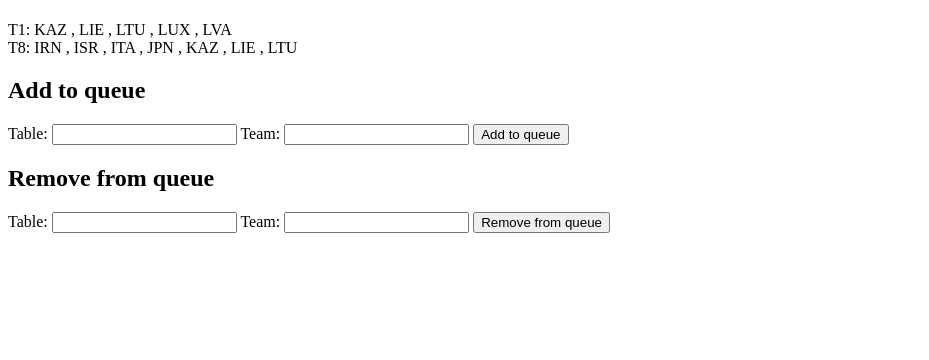
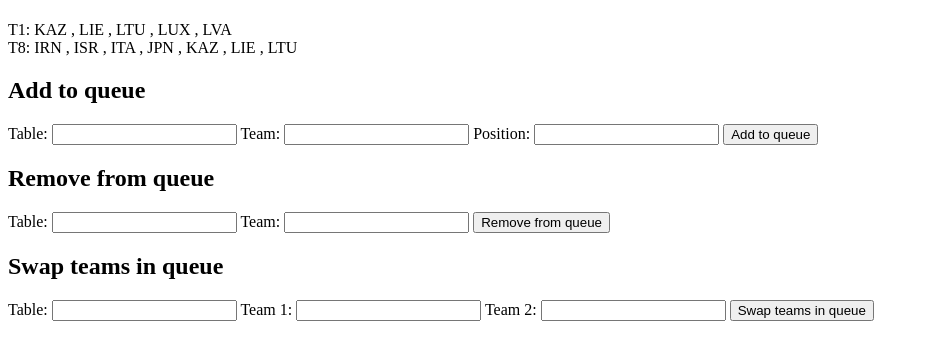
Before and after one commit to estherbod/cohmo, a Flask app: page /schedule/admin in a window 1280 px wide. Shown: the part 45-405 px from the top of the page, without its empty margins (0-929 px from the left). Run offline with Flask 2, Linux system fonts and the light colour scheme; some libraries are stand-ins or nearby versions.

Commit message:
First complete version of schedule_admin

```diff
--- a/cohmo/static/schedule_admin.js
+++ b/cohmo/static/schedule_admin.js
@@ -35,11 +35,12 @@ const content_comp = new Vue({
         selected_team: '',
         selected_team1: '',
         selected_team2: '',
+        position: '',
     },
     methods: {
         add_to_queue: function(event) {
             axios.post('/table/' + this.selected_table + '/add_to_queue',
-                       {'team': this.selected_team})
+                       {'team': this.selected_team, 'pos': this.position})
                 .then(response => {
                     if (!response.data.ok) {
                         alert(response.data.message)
@@ -61,5 +62,17 @@ const content_comp = new Vue({
                     schedule_model.update();
                 })
         },
+        swap_teams_in_queue: function(event) {
+            axios.post('/table/' + this.selected_table + '/swap_teams_in_queue',
+                       {'teams': [this.selected_team1, this.selected_team2]})
+                .then(response => {
+                    if (!response.data.ok) {
+                        alert(response.data.message)
+                        console.log('TODO')
+                        return;
+                    }
+                    schedule_model.update();
+                })
+        },
     }
 });
--- a/cohmo/static/table_admin.js
+++ b/cohmo/static/table_admin.js
@@ -42,10 +42,11 @@ let content_comp = new Vue({
         TableStatus: TableStatus,
         TableStatusName: TableStatusName,
         call_next: true,
-        team_coordination: '',
+        team_coordination: table_model.data.queue[0],
     },
     methods: {
         after_action: function(event) {
+            table_model.update();
             this.team_coordination = this.table.queue[0];
             table_model.update();
         },
--- a/cohmo/templates/schedule_admin.html
+++ b/cohmo/templates/schedule_admin.html
@@ -15,17 +15,27 @@
         <div>
             <h2>Add to queue</h2>
             <form>
-                Table: <input type='selected_table' v-model='selected_table'>
-                Team: <input type='selected_team' v-model='selected_team'>
+                Table: <input type='text' v-model='selected_table'>
+                Team: <input type='text' v-model='selected_team'>
+                Position: <input type='number' v-model='position'>
                 <input type='button' v-on:click='add_to_queue' value='Add to queue'>
             </form>
         </div>
         <div>
             <h2>Remove from queue</h2>
             <form>
-                Table: <input type='selected_table' v-model='selected_table'>
-                Team: <input type='selected_team' v-model='selected_team'>
+                Table: <input type='text' v-model='selected_table'>
+                Team: <input type='text' v-model='selected_team'>
                 <input type='button' v-on:click='remove_from_queue' value='Remove from queue'>
+            </form>
+        </div>
+        <div>
+            <h2>Swap teams in queue</h2>
+            <form>
+                Table: <input type='text' v-model='selected_table'>
+                Team 1: <input type='text' v-model='selected_team1'>
+                Team 2: <input type='text' v-model='selected_team2'>
+                <input type='button' v-on:click='swap_teams_in_queue' value='Swap teams in queue'>
             </form>
         </div>
     </div>
--- a/cohmo/templates/table_admin.html
+++ b/cohmo/templates/table_admin.html
@@ -21,7 +21,7 @@
                 TODO: here I would like to put as default value table.queue[0]
                 e cambiare anche sotto
 -->
-                <input type='team_coordination' v-model='team_coordination' v-bind:placeholder='table.queue[0]'/>
+                <input type='text' v-model='team_coordination' v-bind:placeholder='table.queue[0]'/>
                 <input type='button' v-on:click='start_coordination' value='Start coordination'>
             </form>
             <input type='button' v-on:click='switch_to_idle' value='Stop calling'>
@@ -42,7 +42,7 @@
 <!--
                 TODO: correct also here
 -->
-                <input type='team_coordination' v-model='team_coordination' v-bind:placeholder='table.queue[0]'/>
+                <input type='text' v-model='team_coordination' v-bind:placeholder='table.queue[0]'/>
                 <input type='button' v-on:click='start_coordination' value='Start coordination'>
             </form>
             <input type='button' v-on:click='switch_to_calling' value='Call next one'>
--- a/cohmo/views.py
+++ b/cohmo/views.py
@@ -48,9 +48,11 @@ def add_to_queue(table_name):
     if team in chief.tables[table_name].queue:
         return jsonify(ok=False,
                        message='Team {0} is already in queue at table {1}.'.format(team, table_name))
-    if 'pos' in req_data and req_data['pos'] <= len(chief.tables[table_name].queue):
-        if chief.tables[table_name].add_to_queue(team, req_data['pos']):
-            return jsonify(ok = True)
+    if 'pos' in req_data:
+        pos = int(req_data['pos']);
+        if 0 <= pos <= len(chief.tables[table_name].queue):
+            if chief.tables[table_name].add_to_queue(team, pos):
+                return jsonify(ok = True)
         return jsonify(ok=False)
     if chief.tables[table_name].add_to_queue(team):
         return jsonify(ok=True)
@@ -130,7 +132,7 @@ def pause_coordination(table_name):
     table = chief.tables[table_name]
     team = table.current_coordination_team # TODO: maybe check this is not malformed
     if table.finish_coordination(): # If only this is true there is a problem.
-        if table.add_to_queue(team, min(chief.lost_positions, len(table.queue))):
+        if table.add_to_queue(team):
             return jsonify(ok=True);
         return jsonify(ok=False)
     return jsonify(ok=False)
--- a/config.py
+++ b/config.py
@@ -12,4 +12,4 @@ APRIORI_DURATION = 20*60
 
 # Positions lost when a team is removed from the top of the queue and
 # reinserted in the queue.
-LOST_POSITIONS = 3
+LOST_POSITIONS = 2
```
Also changed, not shown: tests/cohmo_integration_test.py (+2 -2 lines).
